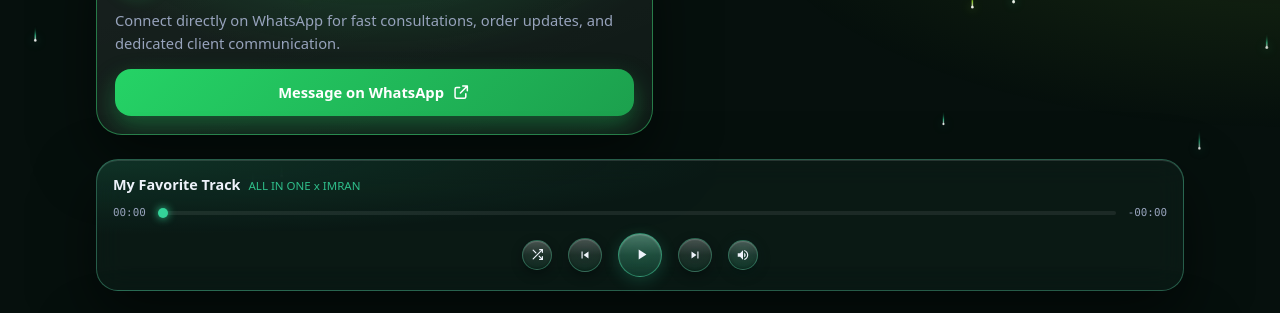
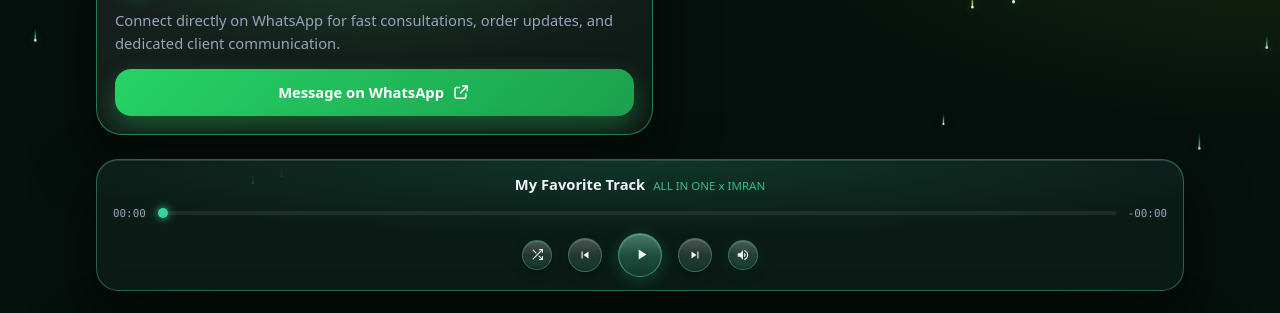
Before and after one commit to mdimr4nbd/dev_imranxbd, a plain HTML site: page index.html in a window 1280 px wide. Shown: the part 587-900 px from the top of the page. Drawn offline with Linux system fonts and the light colour scheme; a web font is replaced by a local one.

Commit message:
Update style.css

```diff
--- a/style.css
+++ b/style.css
@@ -107,9 +107,9 @@ body {
   touch-action: pan-y; scrollbar-width: none; -ms-overflow-style: none;
 }
 body::before { content: ""; position: fixed; inset: 0 0 auto; height: env(safe-area-inset-top, 0px); z-index: 30; background: var(--bg-2); }
-.glow { position: fixed; inset: 0; z-index: 0; pointer-events: none; contain: strict;
+.glow { position: fixed; inset: 0; z-index: 0; pointer-events: none; contain: strict; transform: translateZ(0);
   background: radial-gradient(70% 42% at 0% 18%, var(--glow-1), transparent 72%), radial-gradient(60% 44% at 100% 58%, var(--glow-2), transparent 72%); }
-#fx { position: fixed; inset: 0; width: 100%; height: 100%; z-index: 0; pointer-events: none; contain: strict; }
+#fx { position: fixed; inset: 0; width: 100%; height: 100%; z-index: 0; pointer-events: none; contain: strict; transform: translateZ(0); }
 button { font: inherit; color: inherit; touch-action: manipulation; }
 a { color: inherit; touch-action: manipulation; }
 :focus-visible { outline: 2px solid var(--accent-2); outline-offset: 3px; }
@@ -240,16 +240,15 @@ h1.hname .grad { min-width: 0; padding-inline: 2px; }
   padding: 13px 16px;
   border-radius: 22px;
   border: 1px solid color-mix(in srgb, var(--accent) 28%, var(--line));
-  background: radial-gradient(80% 80% at 0% 0%, color-mix(in srgb, var(--accent) 14%, transparent), transparent 72%),
-              color-mix(in srgb, var(--panel) 62%, transparent);
-  backdrop-filter: blur(14px);
-  -webkit-backdrop-filter: blur(14px);
+  background: radial-gradient(80% 80% at 50% 0%, color-mix(in srgb, var(--accent) 14%, transparent), transparent 72%),
+              color-mix(in srgb, var(--panel) 84%, transparent);
   box-shadow: var(--shadow), inset 0 1px 0 rgba(255, 255, 255, 0.12);
   color: var(--fg);
+  contain: content;
 }
-.em-top { display: flex; justify-content: space-between; align-items: center; gap: 10px; margin-bottom: 8px; }
-.em-meta { min-width: 0; display: flex; align-items: baseline; gap: 8px; flex-wrap: wrap; }
-.em-meta h4 { margin: 0; font-size: 0.9rem; font-weight: 700; color: var(--fg); white-space: nowrap; overflow: hidden; text-overflow: ellipsis; }
+.em-top { display: flex; justify-content: center; align-items: center; text-align: center; margin-bottom: 8px; }
+.em-meta { min-width: 0; display: flex; align-items: baseline; justify-content: center; gap: 8px; flex-wrap: wrap; }
+.em-meta h4 { margin: 0; font-size: 0.92rem; font-weight: 700; color: var(--fg); white-space: nowrap; overflow: hidden; text-overflow: ellipsis; }
 .em-meta span { font-size: 0.72rem; color: var(--accent); opacity: 0.88; white-space: nowrap; }
 
 .em-prog-row { display: flex; align-items: center; gap: 10px; margin-bottom: 11px; }
@@ -277,16 +276,13 @@ h1.hname .grad { min-width: 0; padding-inline: 2px; }
 .em-ctrl { display: flex; align-items: center; justify-content: center; gap: 16px; }
 
 .em-btn { background: none; border: none; color: var(--muted); padding: 0; cursor: pointer; transition: 0.2s ease; display: inline-flex; align-items: center; justify-content: center; }
-.em-heart { width: 28px; height: 28px; border-radius: 50%; }
 .em-btn.act { color: var(--accent); filter: drop-shadow(0 0 6px var(--glow-1)); }
 
 .em-card .glass {
   color: var(--fg);
-  background: linear-gradient(180deg, rgba(255, 255, 255, 0.12) 0%, color-mix(in srgb, var(--accent) 9%, transparent) 100%);
-  border: 1px solid color-mix(in srgb, var(--accent) 26%, var(--line));
-  backdrop-filter: blur(10px);
-  -webkit-backdrop-filter: blur(10px);
-  box-shadow: 0 4px 12px rgba(0, 0, 0, 0.32), inset 0 1px 1px rgba(255, 255, 255, 0.18), inset 0 -1px 2px rgba(0, 0, 0, 0.25);
+  background: linear-gradient(180deg, rgba(255, 255, 255, 0.13) 0%, color-mix(in srgb, var(--accent) 12%, rgba(255, 255, 255, 0.03)) 100%);
+  border: 1px solid color-mix(in srgb, var(--accent) 28%, var(--line));
+  box-shadow: 0 4px 12px rgba(0, 0, 0, 0.3), inset 0 1px 1px rgba(255, 255, 255, 0.2), inset 0 -1px 2px rgba(0, 0, 0, 0.25);
   position: relative;
   overflow: hidden;
 }
@@ -315,7 +311,7 @@ h1.hname .grad { min-width: 0; padding-inline: 2px; }
   box-shadow: 0 4px 16px var(--glow-1), inset 0 1px 1.5px rgba(255, 255, 255, 0.25);
 }
 
-.code { border-radius: 24px; border: 1px solid color-mix(in srgb, var(--accent) 28%, var(--line)); background: radial-gradient(80% 80% at 0% 0%, color-mix(in srgb, var(--accent) 12%, transparent), transparent 70%), color-mix(in srgb, var(--panel) 52%, transparent); backdrop-filter: blur(14px); -webkit-backdrop-filter: blur(14px); overflow: hidden; box-shadow: var(--shadow), inset 0 1px 0 rgba(255, 255, 255, .12); contain: layout style; }
+.code { border-radius: 24px; border: 1px solid color-mix(in srgb, var(--accent) 28%, var(--line)); background: radial-gradient(80% 80% at 0% 0%, color-mix(in srgb, var(--accent) 12%, transparent), transparent 70%), color-mix(in srgb, var(--panel) 84%, transparent); overflow: hidden; box-shadow: var(--shadow), inset 0 1px 0 rgba(255, 255, 255, .12); contain: content; }
 .code .bar { display: flex; align-items: center; gap: 7px; padding: 10px 14px; background: color-mix(in srgb, var(--surface-hover) 65%, transparent); border-bottom: 1px solid var(--line); font-family: var(--font-mono); font-size: .78rem; color: var(--code-dim); }
 .code .d { width: 10px; height: 10px; border-radius: 50%; display: inline-block; }
 .code .fn { margin-left: 4px; color: var(--code-fg); font-weight: 500; }
```
